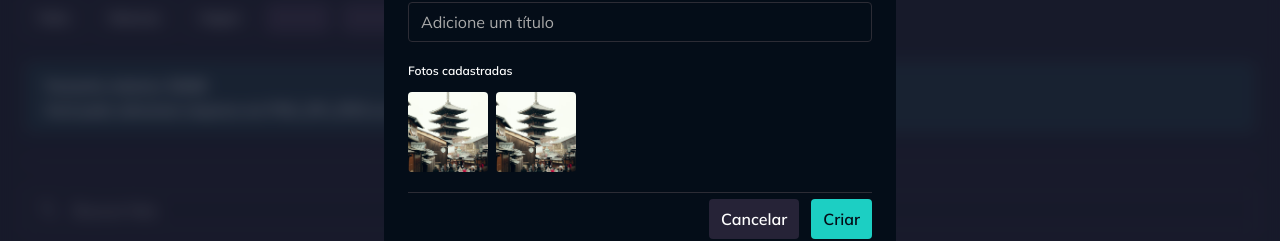
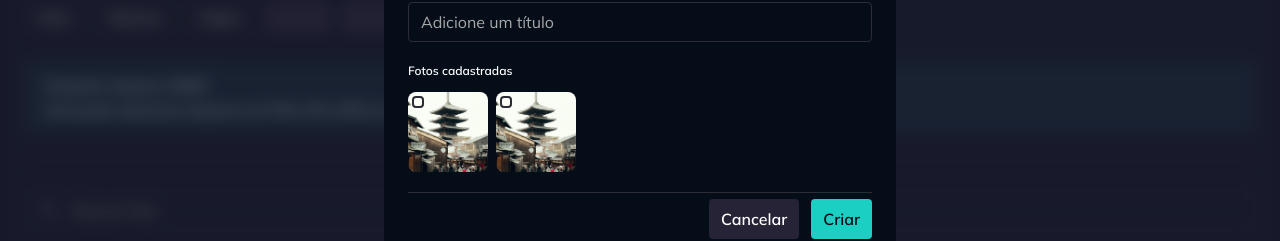
Before and after one commit to joaquimlopespena/gallery-plus-template, a React (Vite) app: page /componentes in a window 1280 px wide. Both pictures are taken after a click on the button "Criar álbum". Shown: the part 313-554 px from the top of the page. Built offline with nearby package versions, Linux system fonts and the light colour scheme.

Commit message:
New: atualização e criação de components

```diff
--- a/src/components/dialog.tsx
+++ b/src/components/dialog.tsx
@@ -49,8 +49,8 @@
         ref={ref}
         className={cn(
           `
-        fixed left-[50%] top-[50%] w-full max-w-[32rem]
-        z-[60] translate-x-[-50%] translate-y-[-50%]
+        fixed left-[50%] top-[50%] w-full max-w-lg
+        z-60 translate-x-[-50%] translate-y-[-50%]
         data-[state=open]:animate-in
         data-[state=open]:fade-in-0
         data-[state=open]:slide-in-from-bottom-[48%]
--- a/src/contexts/albums/components/album-new-dialog.tsx
+++ b/src/contexts/albums/components/album-new-dialog.tsx
@@ -14,7 +14,7 @@
 import type { Photo } from "../../photos/models/photo";
 import SelectCheckboxIllustration from "../../../assets/images/select-checkbox.svg?react";
 import Skeleton from "../../../components/skeleton";
-import ImagePreview from "../../../components/image-preview";
+import PhotoImageSelectable from "../../photos/components/photo-image-selectable";
 
 interface AlbumNewDialogProps {
   trigger: React.ReactNode;
@@ -44,6 +44,9 @@
       ],
     },
   ];
+  function handleTogglePhoto(selected: boolean, photoId: string) {
+    console.log(selected, photoId);
+  }
 
   return (
     <Dialog>
@@ -62,12 +65,15 @@
             {!isLoadingPhotos && photos.length > 0 && (
               <div className="flex flex-wrap gap-2">
                 {photos.map((photo) => (
-                  <ImagePreview
+                  <PhotoImageSelectable
                     key={photo.id}
                     src={`/images/${photo.imageId}`}
                     title={photo.title}
-                    className="w-20 h-20 rounded"
-                  />
+                    imageClassName="w-20 h-20"
+                    onSelectImage={(selected) =>
+                        handleTogglePhoto(selected, photo.id)
+                    }
+                    />
                 ))}
               </div>
             )}
@@ -77,7 +83,7 @@
                 {Array.from({ length: 4 }).map((_, index) => (
                   <Skeleton
                     key={`photo-loading-${index}`}
-                    className="w-20 h-20 rounded"
+                    className="w-20 h-20 rounded-lg"
                   />
                 ))}
               </div>
--- /dev/null
+++ b/src/contexts/photos/components/photo-image-selectable.tsx
@@ -0,0 +1,56 @@
+
+import type React from "react";
+import { tv } from "tailwind-variants";
+import ImagePreview from "../../../components/image-preview";
+import { useState } from "react";
+import InputCheckbox from "../../../components/input-checkbox";
+
+export const photoImageSelectableVariants = tv({
+  base: `
+    cursor-pointer relative rounded-lg
+  `,
+  variants: {
+    select: {
+      true: "outline-2 outline-accent-brand",
+    },
+  },
+});
+
+interface PhotoImageSelectableProps
+  extends React.ComponentProps<typeof ImagePreview> {
+  selected?: boolean;
+  onSelectImage?: (selected: boolean) => void;
+}
+
+export default function PhotoImageSelectable({
+  className,
+  selected,
+  onSelectImage,
+  ...props
+}: PhotoImageSelectableProps) {
+  const [isSelected, setIsSelected] = useState(selected);
+
+  function handleSelect() {
+    const newValue = !isSelected;
+
+    setIsSelected(newValue);
+    onSelectImage?.(newValue);
+  }
+
+  return (
+    <label
+      className={photoImageSelectableVariants({
+        className,
+        select: isSelected,
+      })}
+    >
+      <InputCheckbox
+        size="sm"
+        checked={isSelected}
+        onChange={handleSelect}
+        className="absolute top-1 left-1"
+      />
+      <ImagePreview {...props} />
+    </label>
+  );
+}
```
